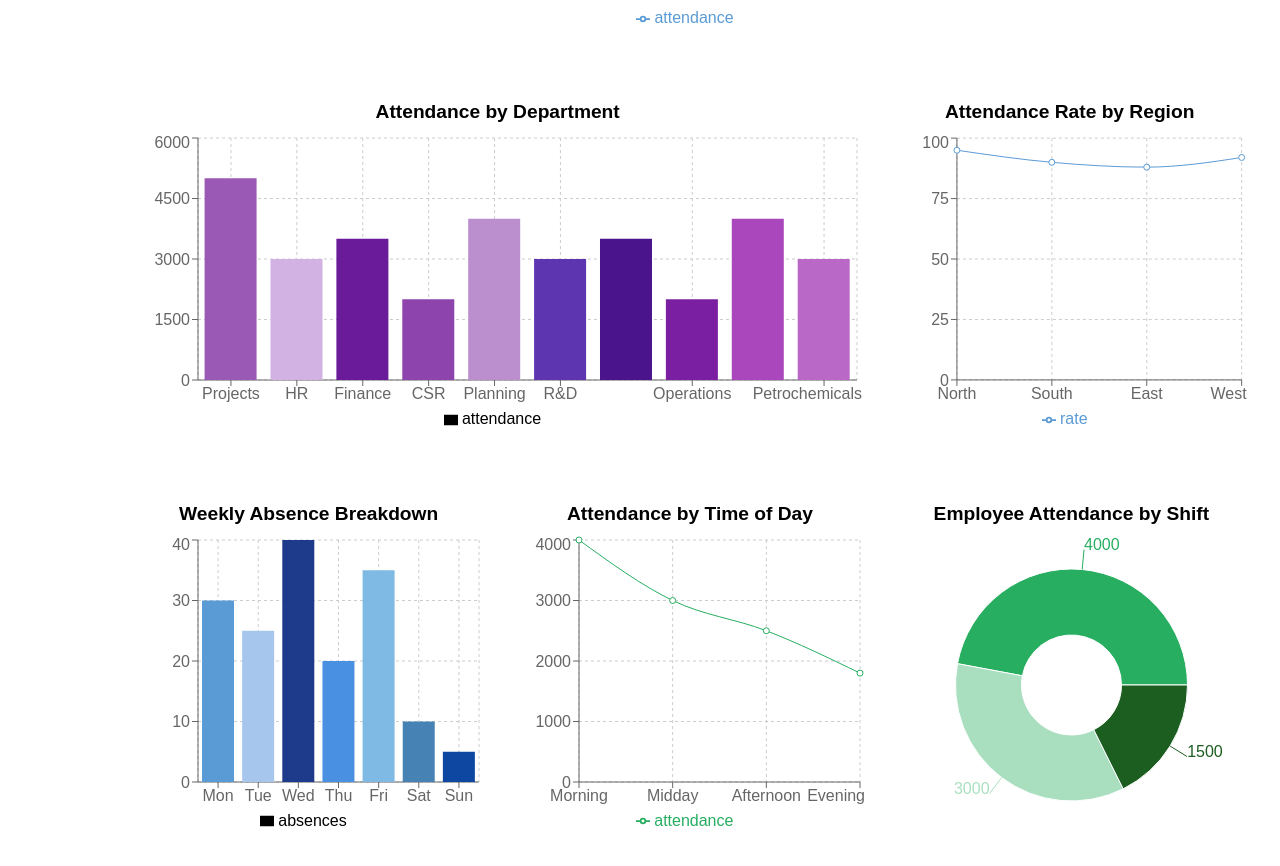
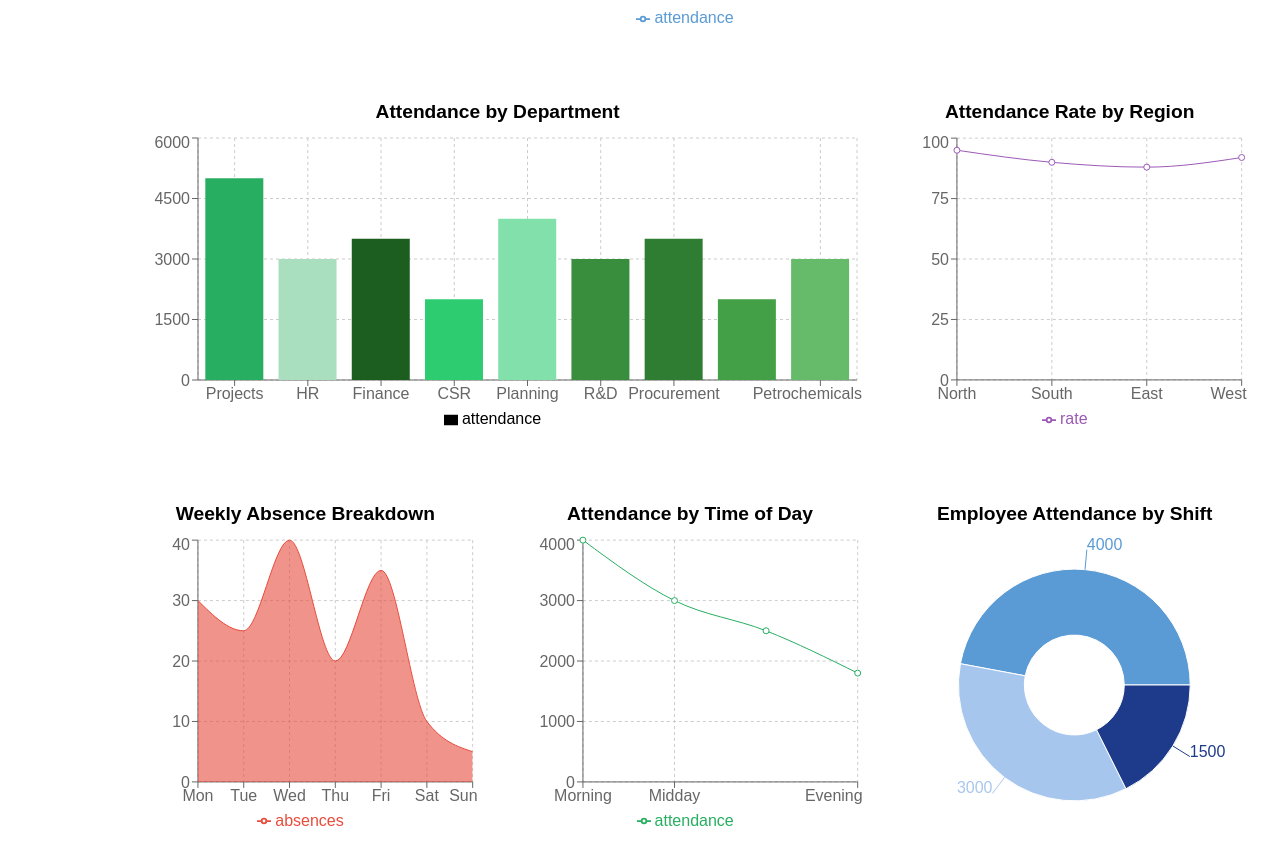
Before and after one commit to Jeswin-J/GeoAttendanceSystem, a React (Create React App) app in the folder client/web/admin_portal/: page /portal/attendance in a window 1280 px wide. Shown: the part 963-1829 px from the top of the page. Built offline with nearby package versions, Linux system fonts and the light colour scheme.

Commit message:
updated UI

```diff
--- a/client/web/admin_portal/src/routes/portal/Attendance.jsx
+++ b/client/web/admin_portal/src/routes/portal/Attendance.jsx
@@ -63,8 +63,6 @@ function Attendance(props) {
         { hour: '04:00 PM', attendance: 850 },
     ];
 
-    // New Data for Additional Graphs
-
     // Attendance by Department
     const attendanceByDepartment = [
         { department: 'Projects', attendance: 5000 },
@@ -75,7 +73,6 @@ function Attendance(props) {
         { department: 'R&D', attendance: 3000 },
         { department: 'Procurement', attendance: 3500 },
         { department: 'Operations', attendance: 2000 },
-        { department: 'Planning', attendance: 4000 },
         { department: 'Petrochemicals', attendance: 3000 },
     ];
 
@@ -112,17 +109,6 @@ function Attendance(props) {
         { gender: 'Female', rate: 3 },
     ];
 
-    // Attendance Improvement Over Time
-    const attendanceImprovementData = [
-        { month: 'Jan', improvement: 5 },
-        { month: 'Feb', improvement: 6 },
-        { month: 'Mar', improvement: 4 },
-        { month: 'Apr', improvement: 7 },
-        { month: 'May', improvement: 5 },
-        { month: 'Jun', improvement: 8 },
-        { month: 'Jul', improvement: 6 },
-    ];
-
     return (
         <Portal>
             <InfoCardGroup cardData={cardData} />
@@ -148,6 +134,7 @@ function Attendance(props) {
             </GridLayout>
 
                 <GridLayout columns={1} gap={"20px"}>
+                    {/* Hourly Attendance Distribution: Line Chart */}
                     <Chart
                         isResponsive
                         chartType="line"
@@ -161,6 +148,7 @@ function Attendance(props) {
                 </GridLayout>
 
             <GridLayout columns={2} columnSizes={["2fr", "1fr"]} gap={"10px"} alignItems={"center"}>
+                {/* Attendance by Department: Bar Chart */}
                 <Chart
                     isResponsive
                     chartType="bar"
@@ -168,11 +156,11 @@ function Attendance(props) {
                     xKey="department"
                     yKey="attendance"
                     title="Attendance by Department"
-                    colors={purpleColors}
+                    colors={greenColors}
                     height={300}
                 />
 
-                {/* Attendance Rate by Location: Line Chart */}
+                {/* Attendance by Region: Line Chart */}
                 <Chart
                     isResponsive
                     chartType="line"
@@ -180,21 +168,21 @@ function Attendance(props) {
                     xKey="location"
                     yKey="rate"
                     title="Attendance Rate by Region"
-                    colors={blueColors}
+                    colors={purpleColors}
                     height={300}
                 />
             </GridLayout>
 
-            <GridLayout columns={3} gap={"10px"}>
-                {/* Weekly Absence Breakdown: Bar Chart */}
+            <GridLayout columns={3} gap={"20px"}>
+                {/* Weekly Absence Breakdown: Area Chart */}
                 <Chart
                     isResponsive
-                    chartType="bar"
+                    chartType="area"
                     data={weeklyAbsenceData}
                     xKey="day"
                     yKey="absences"
                     title="Weekly Absence Breakdown"
-                    colors={blueColors}
+                    colors={redColors}
                     height={300}
                 />
 
@@ -222,7 +210,7 @@ function Attendance(props) {
                     xKey="shift"
                     yKey="attendance"
                     title="Employee Attendance by Shift"
-                    colors={greenColors}  // You can update the colors as needed
+                    colors={blueColors}
                     height={300}
                 />
             </GridLayout>
```
Lines whose indentation alone changed are shown as unchanged.
